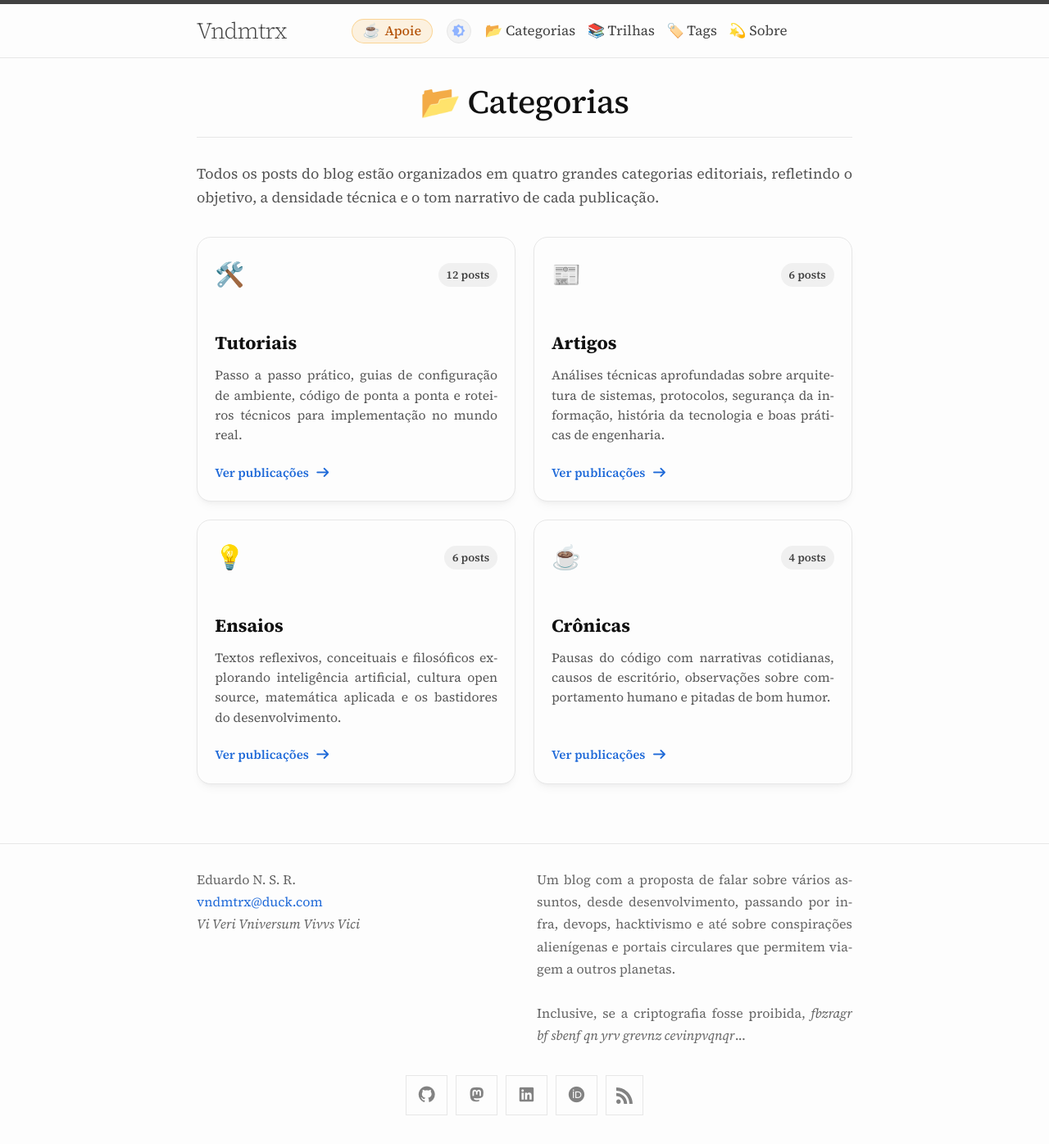
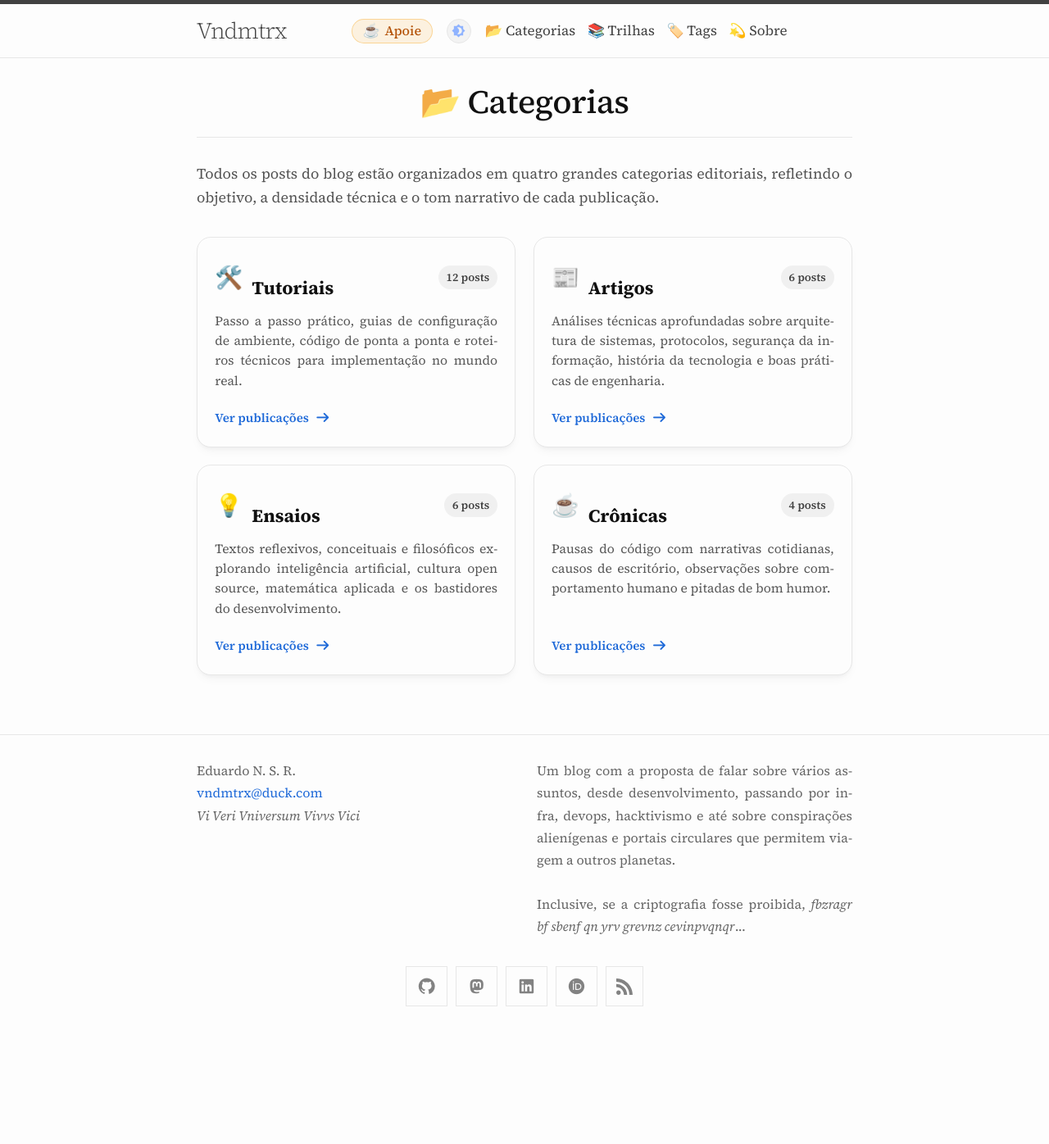
Before and after one commit to vndmtrx/vndmtrx.github.io, a Jekyll site: the page built from categorias.html, in a window 1280 px wide. Shown: the whole page at 82% size. Built offline with Jekyll 4.4.1, drawn with Linux system fonts in a browser that asks for light colours; nearby versions of some CDN libraries; after the commit the page ends 1263 px from its top, so only the background shows below that.

Commit message:
style: alinha icone e titulo na mesma linha nos cards de categorias

```diff
--- a/_sass/minima/_pages.scss
+++ b/_sass/minima/_pages.scss
@@ -421,11 +421,19 @@ html[data-theme="dark"] .series-status-badge {
   display: flex;
   justify-content: space-between;
   align-items: center;
+  gap: 0.75rem;
   margin-bottom: 0.85rem;
 }
 
+.category-title-group {
+  display: flex;
+  align-items: center;
+  gap: 0.65rem;
+}
+
 .category-icon-box {
-  font-size: 1.7rem;
+  font-size: 1.6rem;
+  line-height: 1;
 }
 
 .category-count-badge {
@@ -435,12 +443,14 @@ html[data-theme="dark"] .series-status-badge {
   border-radius: 20px;
   background-color: rgba(128, 128, 128, 0.1);
   color: var(--minima-text-color);
+  white-space: nowrap;
 }
 
 .category-title {
   font-size: 1.25rem;
   font-weight: 700;
-  margin: 0 0 0.5rem 0;
+  margin: 0;
+  line-height: 1.3;
 
   a {
     color: var(--minima-heading-color);
--- a/categorias.html
+++ b/categorias.html
@@ -16,12 +16,14 @@ permalink: /categorias/
 <div class="categories-grid">
   <div class="category-card">
     <div class="category-card-header">
+      <div class="category-title-group">
         <div class="category-icon-box">🛠️</div>
-      <span class="category-count-badge">{{ tutoriais_posts.size }} posts</span>
-    </div>
         <h3 class="category-title">
           <a href="{{ '/categorias/tutoriais/' | relative_url }}">Tutoriais</a>
         </h3>
+      </div>
+      <span class="category-count-badge">{{ tutoriais_posts.size }} posts</span>
+    </div>
     <p class="category-desc">
       Passo a passo prático, guias de configuração de ambiente, código de ponta a ponta e roteiros técnicos para implementação no mundo real.
     </p>
@@ -33,12 +35,14 @@ permalink: /categorias/
 
   <div class="category-card">
     <div class="category-card-header">
+      <div class="category-title-group">
         <div class="category-icon-box">📰</div>
-      <span class="category-count-badge">{{ artigos_posts.size }} posts</span>
-    </div>
         <h3 class="category-title">
           <a href="{{ '/categorias/artigos/' | relative_url }}">Artigos</a>
         </h3>
+      </div>
+      <span class="category-count-badge">{{ artigos_posts.size }} posts</span>
+    </div>
     <p class="category-desc">
       Análises técnicas aprofundadas sobre arquitetura de sistemas, protocolos, segurança da informação, história da tecnologia e boas práticas de engenharia.
     </p>
@@ -50,12 +54,14 @@ permalink: /categorias/
 
   <div class="category-card">
     <div class="category-card-header">
+      <div class="category-title-group">
         <div class="category-icon-box">💡</div>
-      <span class="category-count-badge">{{ ensaios_posts.size }} posts</span>
-    </div>
         <h3 class="category-title">
           <a href="{{ '/categorias/ensaios/' | relative_url }}">Ensaios</a>
         </h3>
+      </div>
+      <span class="category-count-badge">{{ ensaios_posts.size }} posts</span>
+    </div>
     <p class="category-desc">
       Textos reflexivos, conceituais e filosóficos explorando inteligência artificial, cultura open source, matemática aplicada e os bastidores do desenvolvimento.
     </p>
@@ -67,12 +73,14 @@ permalink: /categorias/
 
   <div class="category-card">
     <div class="category-card-header">
+      <div class="category-title-group">
         <div class="category-icon-box">☕</div>
-      <span class="category-count-badge">{{ cronicas_posts.size }} posts</span>
-    </div>
         <h3 class="category-title">
           <a href="{{ '/categorias/cronicas/' | relative_url }}">Crônicas</a>
         </h3>
+      </div>
+      <span class="category-count-badge">{{ cronicas_posts.size }} posts</span>
+    </div>
     <p class="category-desc">
       Pausas do código com narrativas cotidianas, causos de escritório, observações sobre comportamento humano e pitadas de bom humor.
     </p>
```
Lines whose indentation alone changed are shown as unchanged.
